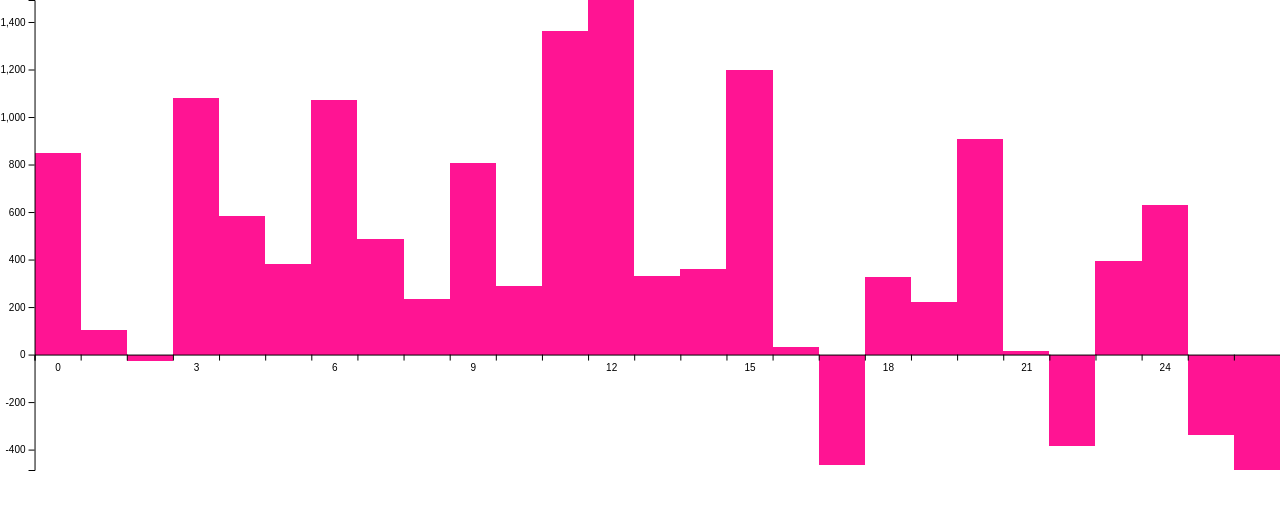
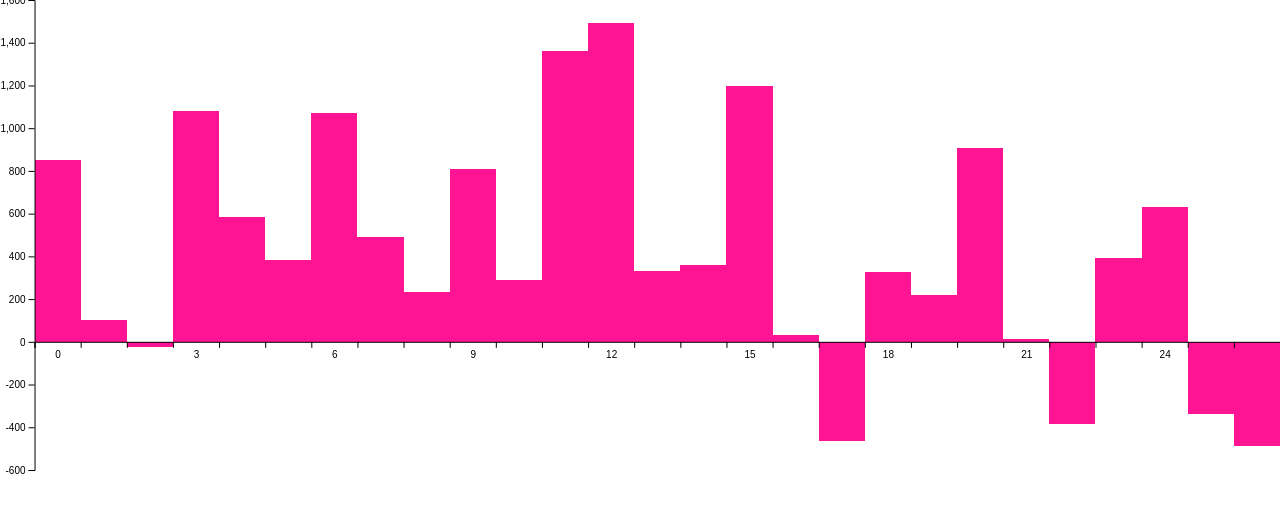
Before and after one commit to WPFerg/d3-charts-experiments, a React (Create React App) app: page / in a window 1280 px wide. Shown: the top 512 px of the page. Built offline with nearby package versions, Linux system fonts and the light colour scheme.

Commit message:
Extract selection to hook; useState

```diff
--- a/src/BarChart.tsx
+++ b/src/BarChart.tsx
@@ -1,20 +1,8 @@
-import React, {
-  useEffect,
-  useLayoutEffect,
-  useMemo,
-  useRef,
-  useState,
-} from "react";
-import {
-  axisBottom,
-  axisLeft,
-  extent,
-  scaleLinear,
-  scalePoint,
-  select,
-} from "d3";
+import React, { useEffect, useLayoutEffect, useMemo, useState } from "react";
+import { axisBottom, axisLeft, extent, scaleLinear, scalePoint } from "d3";
 
 import styles from "./BarChart.module.css";
+import useD3Selection from "./useD3Selection";
 
 // Hard coding the x axis height - without line breaks, this
 // is probably ok
@@ -36,17 +24,19 @@ const BarChart: React.FC<Props> = ({ data }) => {
   const [tickWidth, setTickWidth] = useState(0);
   const [yAxisWidth, setYAxisWidth] = useState(0);
 
-  const svgRoot = useRef<SVGSVGElement | null>(null);
-  const xAxisElement = useRef<SVGGElement | null>(null);
-  const yAxisElement = useRef<SVGGElement | null>(null);
-  const plotAreaElement = useRef<SVGGElement | null>(null);
+  const [svgRootSelection, setSvgRootElement] = useD3Selection<SVGSVGElement>();
+  const [xAxisSelection, setXAxisElement] = useD3Selection<SVGGElement>();
+  const [yAxisSelection, setYAxisElement] = useD3Selection<SVGGElement>();
+  const [plotAreaSelection, setPlotAreaElement] = useD3Selection<SVGGElement>();
 
   const xScale = useMemo(() => scalePoint<number>(), []);
   const yScale = useMemo(() => scaleLinear(), []);
   const xAxis = useMemo(() => axisBottom(xScale), [xScale]);
   const yAxis = useMemo(() => axisLeft(yScale), [yScale]);
 
-  const { width, height } = svgRoot.current?.getBoundingClientRect() ?? {
+  const { width, height } = svgRootSelection
+    ?.node()
+    ?.getBoundingClientRect() ?? {
     width: 0,
     height: 0,
   };
@@ -70,19 +60,19 @@ const BarChart: React.FC<Props> = ({ data }) => {
 
   useLayoutEffect(() => {
     if (
-      !svgRoot.current ||
-      !xAxisElement.current ||
-      !yAxisElement.current ||
-      !plotAreaElement.current
+      !svgRootSelection ||
+      !xAxisSelection ||
+      !yAxisSelection ||
+      !plotAreaSelection
     ) {
       return;
     }
 
-    yScale.range([height - X_AXIS_HEIGHT, 0]);
+    yScale.range([height - X_AXIS_HEIGHT, 0]).nice();
 
     // Render the Y axis, measure it, and resize the X axis accordingly
-    select(yAxisElement.current).call(yAxis);
-    const yAxisWidth = yAxisElement.current.getBBox().width;
+    yAxisSelection.call(yAxis);
+    const yAxisWidth = yAxisSelection.node()?.getBBox().width ?? 0;
     const plotAreaWidth = width - yAxisWidth;
     const tickWidth = plotAreaWidth / (data.length || 1);
 
@@ -92,7 +82,7 @@ const BarChart: React.FC<Props> = ({ data }) => {
       i % tickLabelFrequency === 0 ? i.toString() : ""
     );
 
-    select(xAxisElement.current)
+    xAxisSelection
       .call(xAxis)
       .selectAll(".tick text")
       .attr("transform", `translate(${tickWidth / 2} 0)`);
@@ -101,7 +91,19 @@ const BarChart: React.FC<Props> = ({ data }) => {
     setYAxisWidth(yAxisWidth);
     setPlotAreaWidth(plotAreaWidth);
     setTickWidth(tickWidth);
-  }, [width, height, yScale, yAxis, xScale, xAxis, data]);
+  }, [
+    width,
+    height,
+    yScale,
+    yAxis,
+    xScale,
+    xAxis,
+    data,
+    xAxisSelection,
+    yAxisSelection,
+    plotAreaSelection,
+    svgRootSelection,
+  ]);
 
   useEffect(() => {
     // Update state to trigger a re-render on resize. Will be a better way
@@ -114,10 +116,15 @@ const BarChart: React.FC<Props> = ({ data }) => {
   }, []);
 
   return (
-    <svg className={styles.chart} ref={svgRoot} width={width} height={height}>
+    <svg
+      className={styles.chart}
+      ref={setSvgRootElement}
+      width={width}
+      height={height}
+    >
       <g
         className="plot-area"
-        ref={plotAreaElement}
+        ref={setPlotAreaElement}
         transform={`translate(${yAxisWidth} 0)`}
       >
         {data.map((d, i) => (
@@ -133,12 +140,12 @@ const BarChart: React.FC<Props> = ({ data }) => {
       </g>
       <g
         className="x-axis"
-        ref={xAxisElement}
+        ref={setXAxisElement}
         transform={`translate(${yAxisWidth} ${xOrigin})`}
       />
       <g
         className="y-axis"
-        ref={yAxisElement}
+        ref={setYAxisElement}
         transform={`translate(${yAxisWidth} 0)`}
       />
     </svg>
--- /dev/null
+++ b/src/useD3Selection.ts
@@ -0,0 +1,23 @@
+import { useMemo, useState } from "react";
+import { select, Selection } from "d3";
+
+// The selection returned doesn't have any bound data, nor is it selected
+// from a parent node. Frustratingly, most types in the @types/d3 library
+// use any, any, any, which isn't assignable to the more strict alternative
+// of never, null, undefined.
+type WeakD3Selection<T extends Element> = Selection<T, any, any, any>;
+
+const useD3Selection = <T extends Element>(): [
+  WeakD3Selection<T> | null,
+  (element: T) => void
+] => {
+  const [element, setElement] = useState<T | null>(null);
+  const selection: WeakD3Selection<T> | null = useMemo(
+    () => (element ? select(element) : null),
+    [element]
+  );
+
+  return [selection, setElement];
+};
+
+export default useD3Selection;
```
